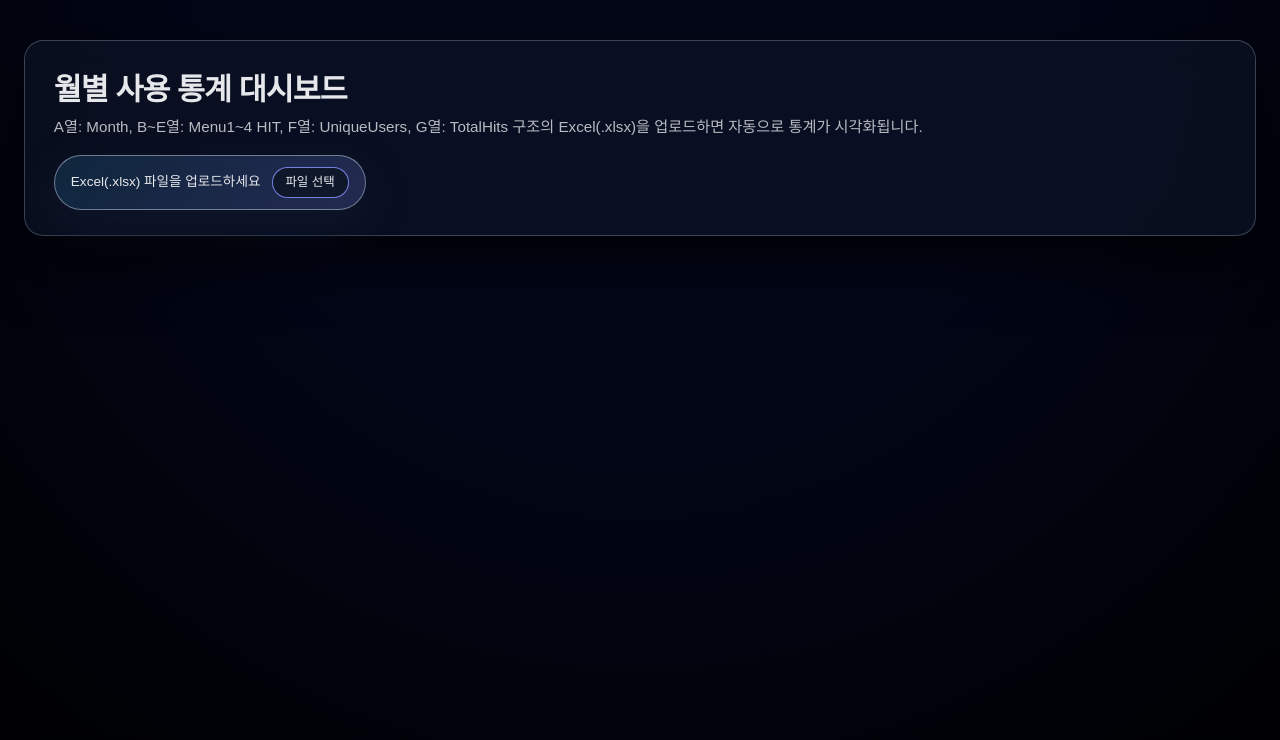
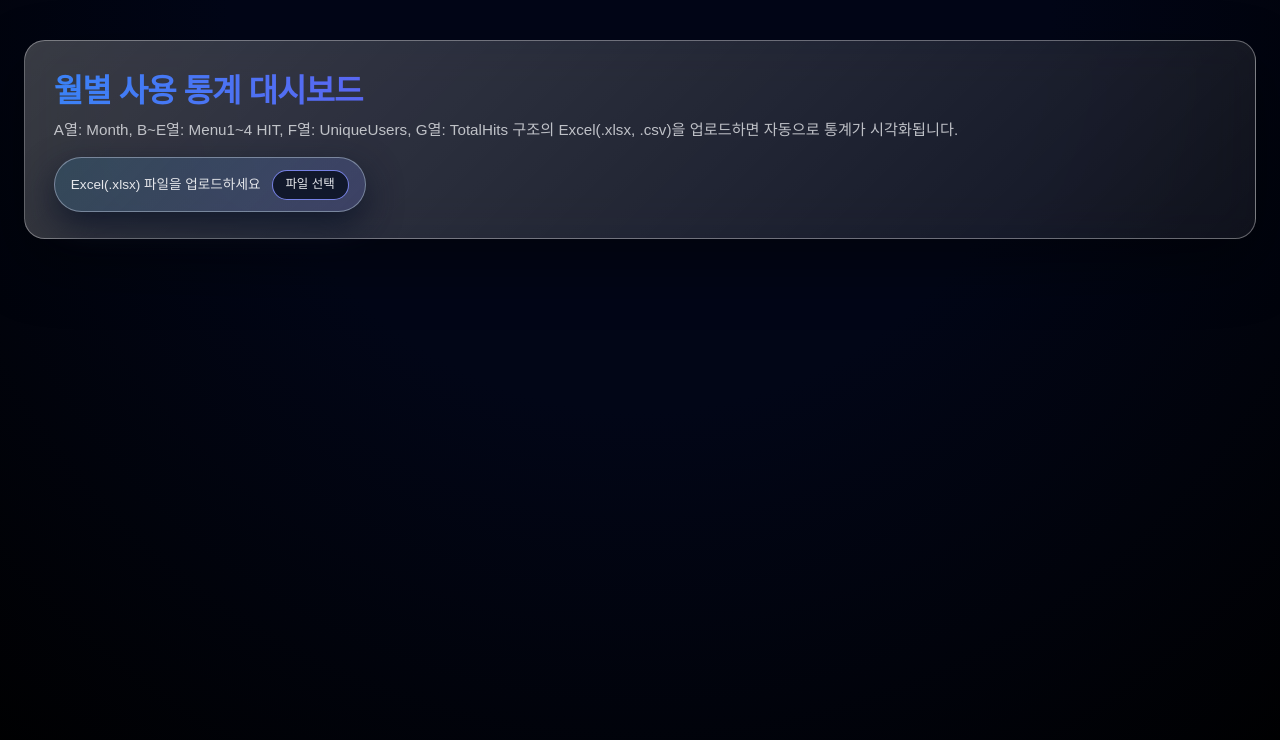
Before and after one commit to polapoholic/chart, a Next.js app: page / in a window 1280 px wide. Shown: the top 740 px of the page. Built offline with nearby package versions, Linux system fonts and the light colour scheme.

Commit message:
ui ux repector

```diff
--- a/src/app/page.tsx
+++ b/src/app/page.tsx
@@ -76,6 +76,16 @@ const glassPanel: React.CSSProperties = {
   backdropFilter: "blur(18px)",
   WebkitBackdropFilter: "blur(18px)"
 }
+
+const headerGlass = {
+  background: "linear-gradient(135deg, rgba(255,255,255,0.22), rgba(255,255,255,0.06))",
+  backdropFilter: "blur(22px)",
+  WebkitBackdropFilter: "blur(22px)",
+  borderRadius: "1.3rem",
+  border: "1px solid rgba(255,255,255,0.35)",
+  boxShadow: "0 25px 60px rgba(0,0,0,0.4)"
+}
+
 
 // 기본 카드 베이스
 const glassCardBase: React.CSSProperties = {
@@ -446,7 +456,7 @@ export default function HomePage() {
         <header style={{ ...containerStyle }}>
           <div
               style={{
-                ...glassPanel,
+                ...headerGlass,
                 padding: "1.6rem 1.8rem",
                 display: "flex",
                 flexDirection: "column",
@@ -465,9 +475,12 @@ export default function HomePage() {
               <div>
                 <h1
                     style={{
-                      fontSize: "1.9rem",
+                      fontSize: "2rem",
                       fontWeight: 700,
-                      letterSpacing: "-0.03em"
+                      letterSpacing: "-0.03em",
+                      background: "linear-gradient(to right, #3b82f6, #9333ea)",
+                      WebkitBackgroundClip: "text",
+                      color: "transparent"
                     }}
                 >
                   월별 사용 통계 대시보드
@@ -480,7 +493,7 @@ export default function HomePage() {
                     }}
                 >
                   A열: Month, B~E열: Menu1~4 HIT, F열: UniqueUsers, G열: TotalHits
-                  구조의 Excel(.xlsx)을 업로드하면 자동으로 통계가 시각화됩니다.
+                  구조의 Excel(.xlsx, .csv)을 업로드하면 자동으로 통계가 시각화됩니다.
                 </p>
               </div>
 
@@ -532,7 +545,7 @@ export default function HomePage() {
                 <input
                     ref={fileInputRef}
                     type="file"
-                    accept=".xlsx"
+                    accept=".xlsx, .csv"
                     onChange={handleFileChange}
                     style={{ display: "none" }}
                 />
```
